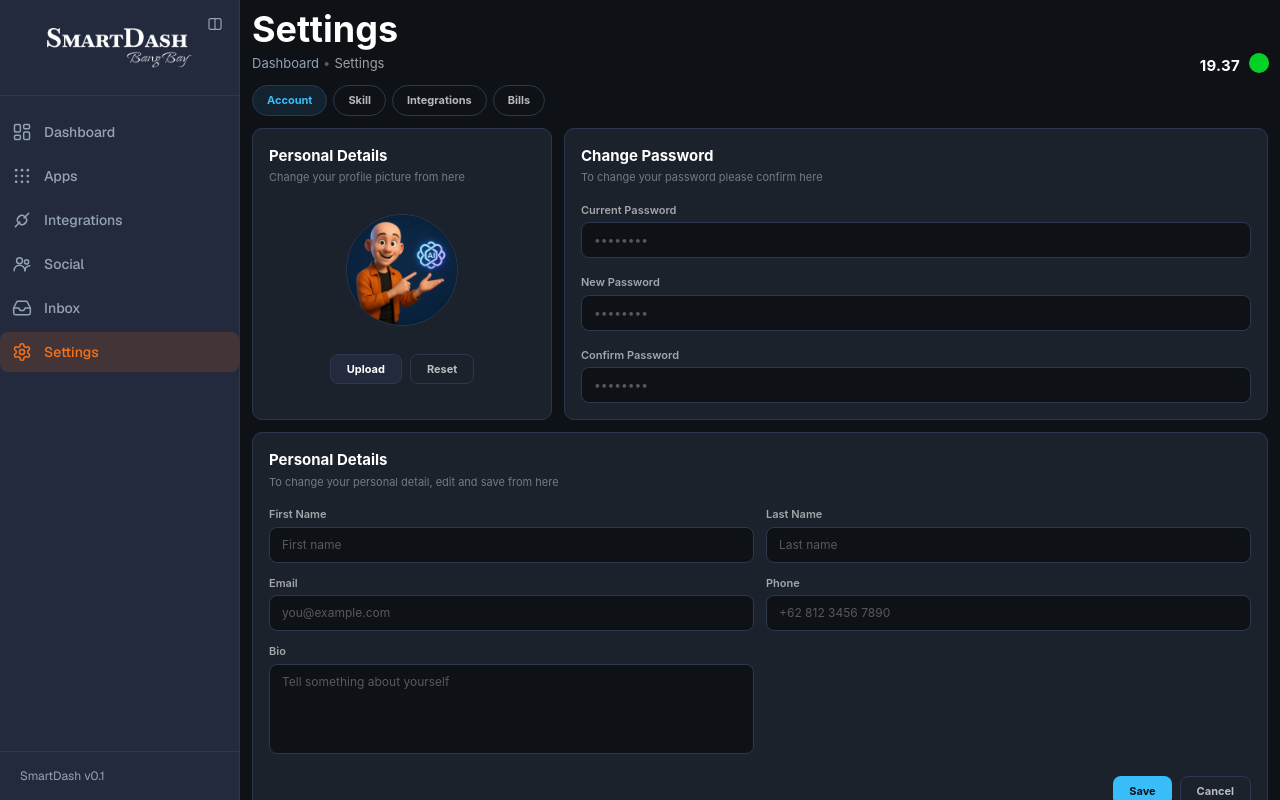
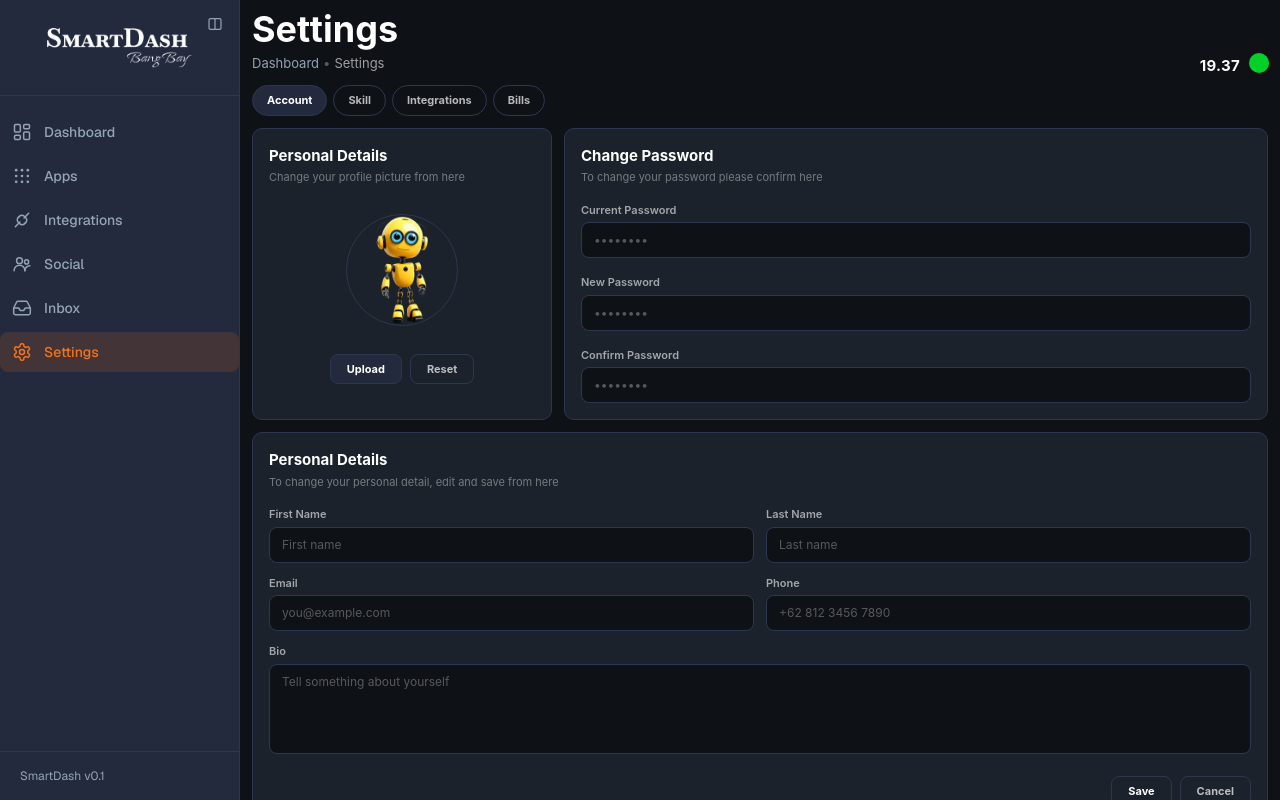
Before and after one commit to Agent-DashBoard/SmartDash-v.01, a Next.js app: page /settings in a window 1280 px wide. Built offline with nearby package versions, Linux system fonts and the light colour scheme.

Commit message:
UPDATE 69: Settings fix sesuai referensi — Bio full-width, Save outline, tab aktif gelap, avatar Agent.png

```diff
--- a/app/settings/page.tsx
+++ b/app/settings/page.tsx
@@ -107,7 +107,7 @@ export default function SettingsPage() {
               onClick={() => setTab(t.key)}
               className={`cursor-pointer whitespace-nowrap rounded-full border px-3.5 py-1.5 text-[11px] font-bold transition-colors ${
                 tab === t.key
-                  ? "border-[#38BDF8]/50 bg-[#38BDF8]/10 text-[#38BDF8]"
+                  ? "border-transparent bg-[#232A3D] text-white"
                   : "border-[#2E3750] bg-transparent text-white/70 hover:bg-[#232A3D]"
               }`}
             >
@@ -133,7 +133,7 @@ export default function SettingsPage() {
                 <div className="flex items-center justify-center py-4">
                   <span className="relative flex h-28 w-28 overflow-hidden rounded-full border border-[#2E3750]">
                     <Image
-                      src="/images/Contoh-PP-Profile.jpg"
+                      src="/icons/Agent.png"
                       alt="Profile"
                       fill
                       sizes="112px"
@@ -181,11 +181,22 @@ export default function SettingsPage() {
                 </p>
               </div>
 
+              <div className="flex flex-col gap-3">
                 <div className="grid gap-3 md:grid-cols-2">
                   {/* Kolom 1 */}
                   <div className="flex flex-col gap-3">
                     <Field label="First Name" placeholder="First name" />
                     <Field label="Email" type="email" placeholder="you@example.com" />
+                  </div>
+
+                  {/* Kolom 2 */}
+                  <div className="flex flex-col gap-3">
+                    <Field label="Last Name" placeholder="Last name" />
+                    <Field label="Phone" placeholder="+62 812 3456 7890" />
+                  </div>
+                </div>
+
+                {/* Bio — full-width di bawah grid (sesuai referensi) */}
                 <label className="block">
                   <span className="mb-1 block text-[11px] font-semibold text-white/60">Bio</span>
                   <textarea
@@ -196,17 +207,10 @@ export default function SettingsPage() {
                 </label>
               </div>
 
-                {/* Kolom 2 */}
-                <div className="flex flex-col gap-3">
-                  <Field label="Last Name" placeholder="Last name" />
-                  <Field label="Phone" placeholder="+62 812 3456 7890" />
-                </div>
-              </div>
-
               <div className="flex justify-end gap-2">
                 <button
                   type="button"
-                  className="cursor-pointer rounded-[8px] bg-[#38BDF8] px-4 py-1.5 text-[11px] font-bold text-[#0E1116] transition-opacity hover:opacity-80"
+                  className="cursor-pointer rounded-[8px] border border-[#2E3750] bg-transparent px-4 py-1.5 text-[11px] font-bold text-white transition-colors hover:bg-[#232A3D]"
                 >
                   Save
                 </button>
```
Also changed, not shown: 1 other file (tests, documents, lock files or other folders). Lines whose indentation alone changed are shown as unchanged.
